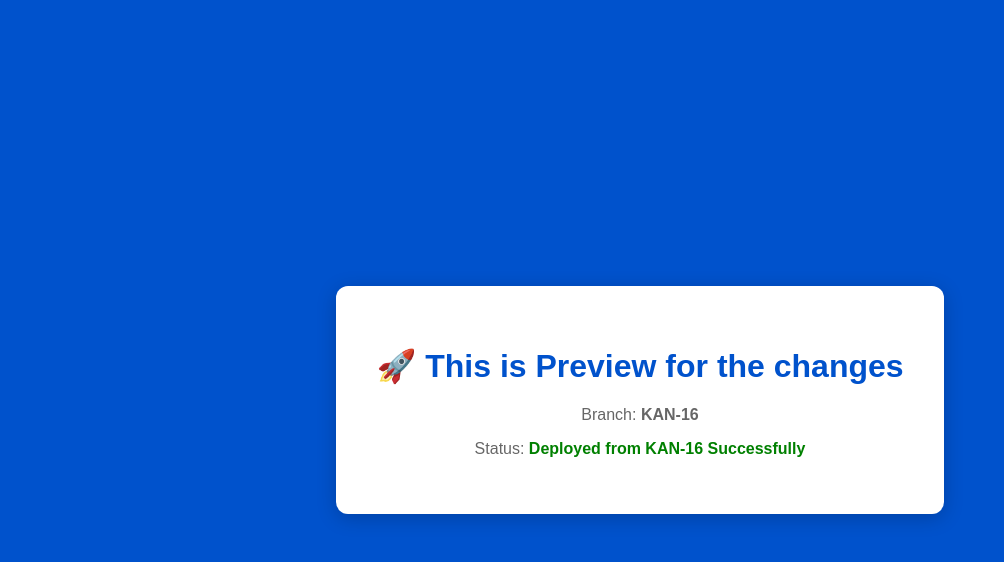
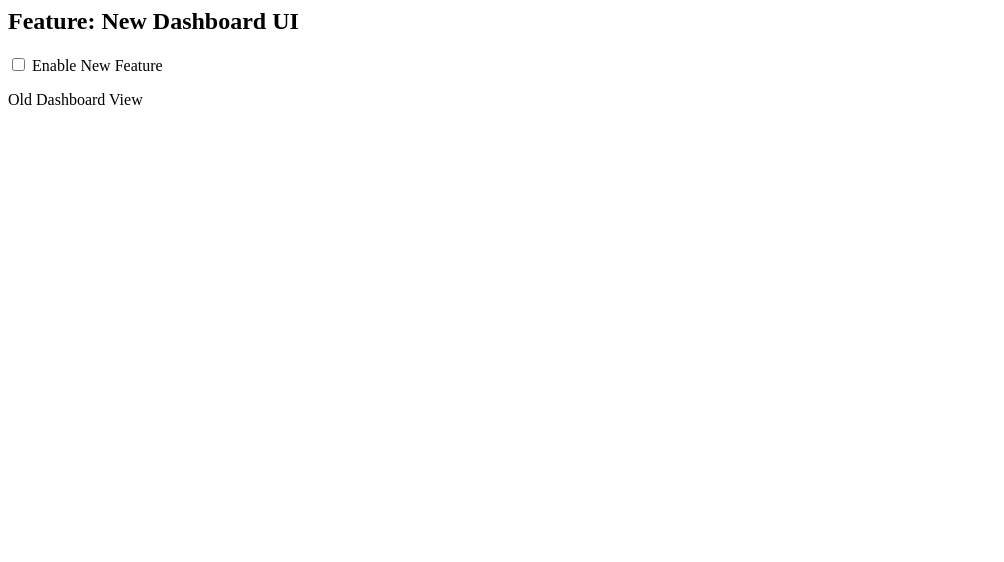
Before and after one commit to hteenvan/environment-preview, a website: page index.html in a window 1280 px wide. Shown: the whole page, without its empty margins (0-1004 px from the left). Drawn offline with Linux system fonts and the light colour scheme.

Commit message:
Your commit message

```diff
--- a/index.html
+++ b/index.html
@@ -1,35 +1,30 @@
-<!DOCTYPE html>
-<html lang="en">
-<head>
-  <meta charset="UTF-8">
-  <meta name="viewport" content="width=device-width, initial-scale=1.0">
-  <title>Preview</title>
-  <style>
-    body {
-      font-family: Arial, sans-serif;
-      display: flex;
-      justify-content: center;
-      align-items: center;
-      height: 100vh;
-      margin: 0;
-      background: #0052CC;
+<h2>Feature: New Dashboard UI</h2>
+
+<label>
+  <input type="checkbox" id="toggleFeature" />
+  Enable New Feature
+</label>
+
+<div id="oldUI">
+  <p>Old Dashboard View</p>
+</div>
+
+<div id="newUI" style="display:none;">
+  <p style="color:green;">✨ New Dashboard View Enabled!</p>
+</div>
+
+<script>
+  const toggle = document.getElementById("toggleFeature");
+  const oldUI = document.getElementById("oldUI");
+  const newUI = document.getElementById("newUI");
+
+  toggle.addEventListener("change", () => {
+    if (toggle.checked) {
+      oldUI.style.display = "none";
+      newUI.style.display = "block";
+    } else {
+      oldUI.style.display = "block";
+      newUI.style.display = "none";
     }
-    .card {
-      background: white;
-      padding: 40px;
-      border-radius: 12px;
-      text-align: center;
-      box-shadow: 0 4px 20px rgba(0,0,0,0.2);
-    }
-    h1 { color: #0052CC; }
-    p  { color: #666; }
-  </style>
-</head>
-<body>
-  <div class="card">
-    <h1>🚀 This is Preview for the changes  </h1>
-    <p>Branch: <strong id="branch">KAN-16</strong></p>
-    <p>Status: <strong style="color:green">Deployed from KAN-16 Successfully</strong></p>
-  </div>
-</body>
-</html>
+  });
+</script>
```
